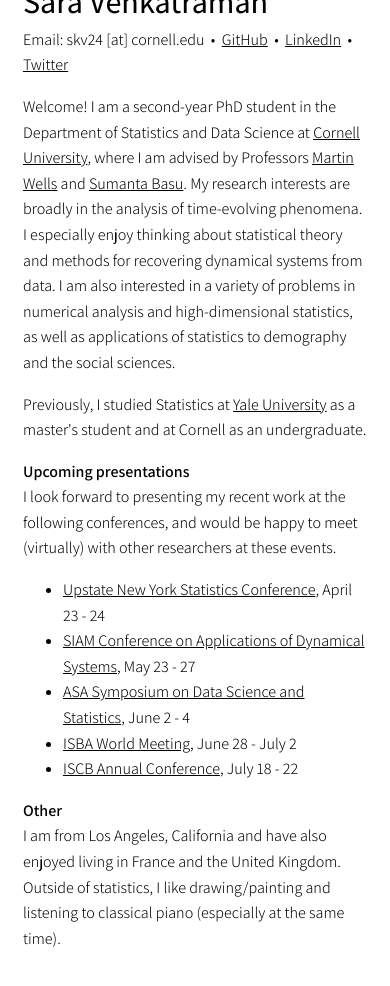
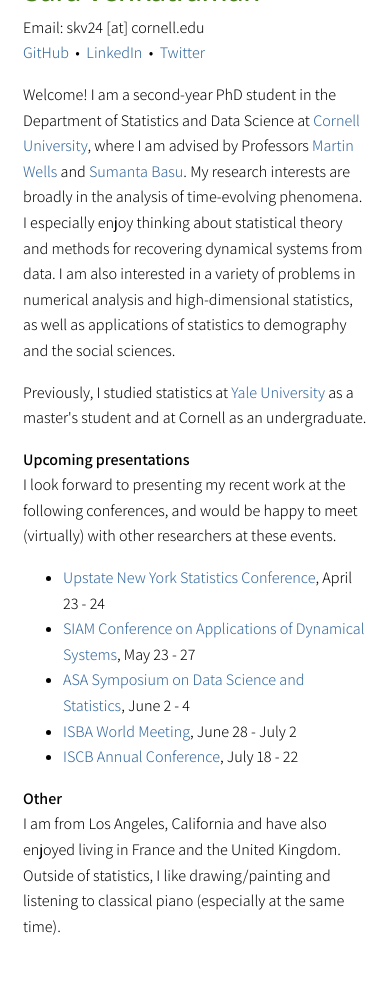
Before and after one commit to sara-venkatraman/sara-venkatraman.github.io, a Jekyll site: the page built from index.html, in a window 390 px wide, cut to the strip 272-1287 px from the top of the page. Shown: the top 986 px of the strip. Built offline with Jekyll 4.4.1, drawn with Linux system fonts in a browser that asks for light colours.

Commit message:
Minor changes

```diff
--- a/_includes/head.html
+++ b/_includes/head.html
@@ -8,7 +8,7 @@
   </title>
 
   <link rel="stylesheet" href="{{ "/css/main.css" | prepend: site.baseurl }}">
-  <link rel="shortcut icon" type="image/png" href="favicon.png">
+  <link rel="shortcut icon" type="image/png" href="files/favicon.png">
   <link rel="canonical" href="{{ page.url | replace:'index.html','' | prepend: site.baseurl | prepend: site.url }}"/>
 
   <!-- Fonts -->
--- a/_layouts/homepage.html
+++ b/_layouts/homepage.html
@@ -7,6 +7,7 @@
       margin-right: 40px;
       margin-top: 12px;
       width: 25%;
+      background-color: white;
     }
     #two {
       background-color: white;
@@ -16,10 +17,11 @@
     @media screen and (max-width: 700px) {
       #one {
         float: none;
-        margin-right:20px;
-        width:100%;
-        border:0;
-        min-height:180px;
+        margin-right: 20px;
+        margin-top: 0px;
+        width: 100%;
+        border: 0;
+        min-height: 180px;
       }
       #one img {
         height:180px;
--- a/_sass/_base.scss
+++ b/_sass/_base.scss
@@ -4,9 +4,9 @@ $line-height: 1.6;
 
 // Font colors
 $font-color: black;
-$link-color: black;
-$link-hover-color: #B31B1B;
-$title-font-color: black;
+$link-color: #2f659c;
+$link-hover-color: #2f659c;
+$title-font-color: #4d7d23;
 $light: #e7edf4;
 
 // Font face
--- a/_sass/_layout.scss
+++ b/_sass/_layout.scss
@@ -14,6 +14,7 @@ b {
 h1 {
   font-size: $main-heading-font-size;
   font-weight: $heading-font-weight;
+  letter-spacing: -0.5px;
   color: $title-font-color;
   margin-top: 0em;
   margin-bottom: 0em;
@@ -47,14 +48,13 @@ hr {
   border: 0;
   border-top: 1px solid $light;
 }
-a {
-  color: $font-color;
-}
-a:visited {
-  color: $font-color;
+a, a:visited {
+  color: $link-color;
+  text-decoration: none;
 }
 a:hover {
   color: $link-hover-color;
+  text-decoration: underline;
 }
 main {
   padding: 0 15px;
--- a/index.html
+++ b/index.html
@@ -3,13 +3,13 @@ layout: homepage
 ---
 
 <div id="one">
-  <img style="max-width: 100%;" src="Sara.jpeg">
+  <img style="max-width: 100%;" src="files/Sara.jpeg">
 </div>
 
 <div id="two">
   <h1>Sara Venkatraman</h1>
 
-    Email: skv24 [at] cornell.edu &nbsp;&#8226;&nbsp;
+    Email: skv24 [at] cornell.edu <br>
     <a href="https://github.com/sara-venkatraman">GitHub</a> &nbsp;&#8226;&nbsp;
     <a href="https://www.linkedin.com/in/saravenkatraman">LinkedIn</a> &nbsp;&#8226;&nbsp;
     <a href="https://twitter.com/SaraVenkatraman">Twitter</a>
@@ -19,7 +19,7 @@ layout: homepage
   </p>
 
   <p>
-    Previously, I studied Statistics at <a href="https://statistics.yale.edu">Yale University</a> as a master's student and at Cornell as an undergraduate.
+    Previously, I studied statistics at <a href="https://statistics.yale.edu">Yale University</a> as a master's student and at Cornell as an undergraduate.
   </p>
 
   <p>
@@ -42,7 +42,7 @@ layout: homepage
 <!--
   <br>
   <p style="font-size:0.8em;">
-  Source code for this website is available <a href="">here</a>, and the LaTeX templates I use are available <a href="https://github.com/sara-venkatraman/LaTeX-Templates">here</a>.
+  Source code for this website is available <a href="https://github.com/sara-venkatraman/sara-venkatraman.github.io">here</a>, and the LaTeX templates I use are available <a href="https://github.com/sara-venkatraman/LaTeX-Templates">here</a>.
   </p>
  -->
   </div>
```
Also changed, not shown: files/favicon.png (renamed from favicon.png), 12 other files.
